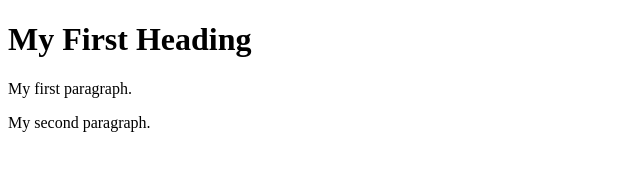
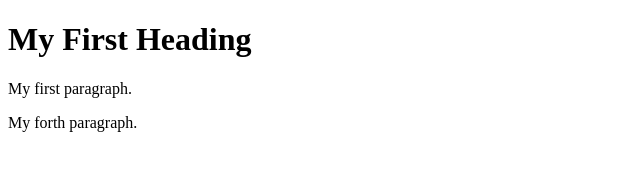
Before and after one commit to MarKo-9/test_git, a plain HTML site: page index.html in a window 1280 px wide. Shown: the full height of the page, 0-640 px from the left. Drawn offline with Linux system fonts and the light colour scheme.

Commit message:
change line 8

```diff
--- a/index.html
+++ b/index.html
@@ -5,7 +5,7 @@
 <h1>My First Heading</h1>
 
 <p>My first paragraph.</p>
-<p>My second paragraph.</p>
+<p>My forth paragraph.</p>
 
 
 </body>
```
